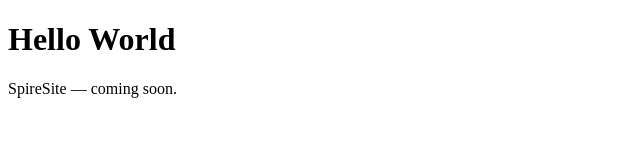
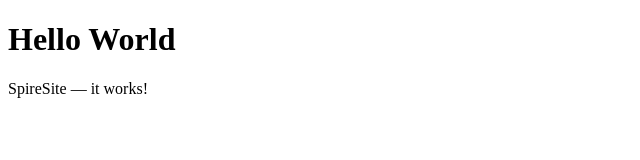
Before and after one commit to Deemo1906/spireSite, a plain HTML site: page index.html in a window 1280 px wide. Shown: the full height of the page, 0-640 px from the left. Drawn offline with Linux system fonts and the light colour scheme.

```diff
--- a/index.html
+++ b/index.html
@@ -7,6 +7,6 @@
   </head>
   <body>
     <h1>Hello World</h1>
-    <p>SpireSite — coming soon.</p>
+    <p>SpireSite — it works!</p>
   </body>
 </html>
```
